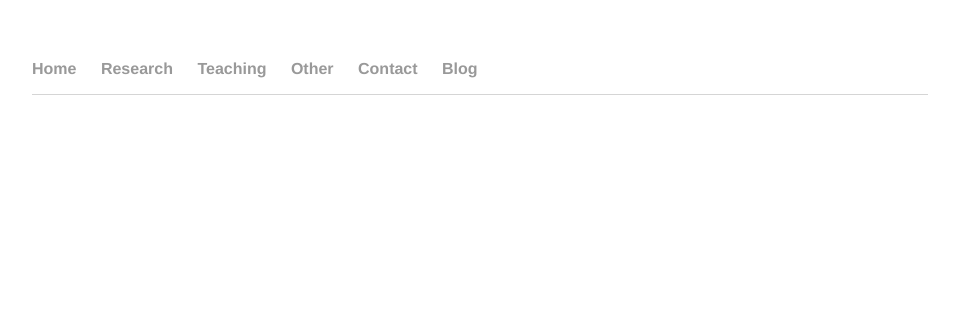
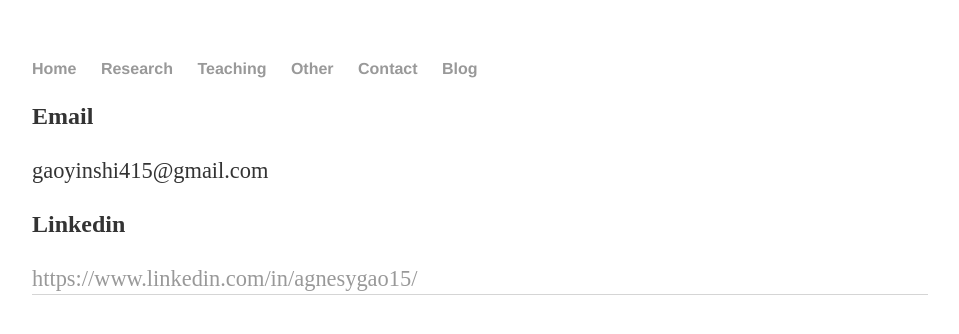
Before and after one commit to yinshi-gao/yinshi-gao.github.io, a Jekyll site: the page built from contact/index.html, in a window 1280 px wide. Shown: the top 334 px of the page, without its empty margins (160-1119 px from the left). Built offline with Jekyll 4.4.1, drawn with Linux system fonts in a browser that asks for light colours.

Commit message:
Update index.html

```diff
--- a/contact/index.html
+++ b/contact/index.html
@@ -3,5 +3,8 @@ layout: default
 title: Yinshi Contact
 ---
 <div class="blurb">
-
+	<p> Email </p>
+	<p2> gaoyinshi415@gmail.com </p2>
+	<p> Linkedin </p>
+	<p2> <a href="https://www.linkedin.com/in/agnesygao15/">https://www.linkedin.com/in/agnesygao15/ </a></p2>
 </div><!-- /.blurb -->
```
